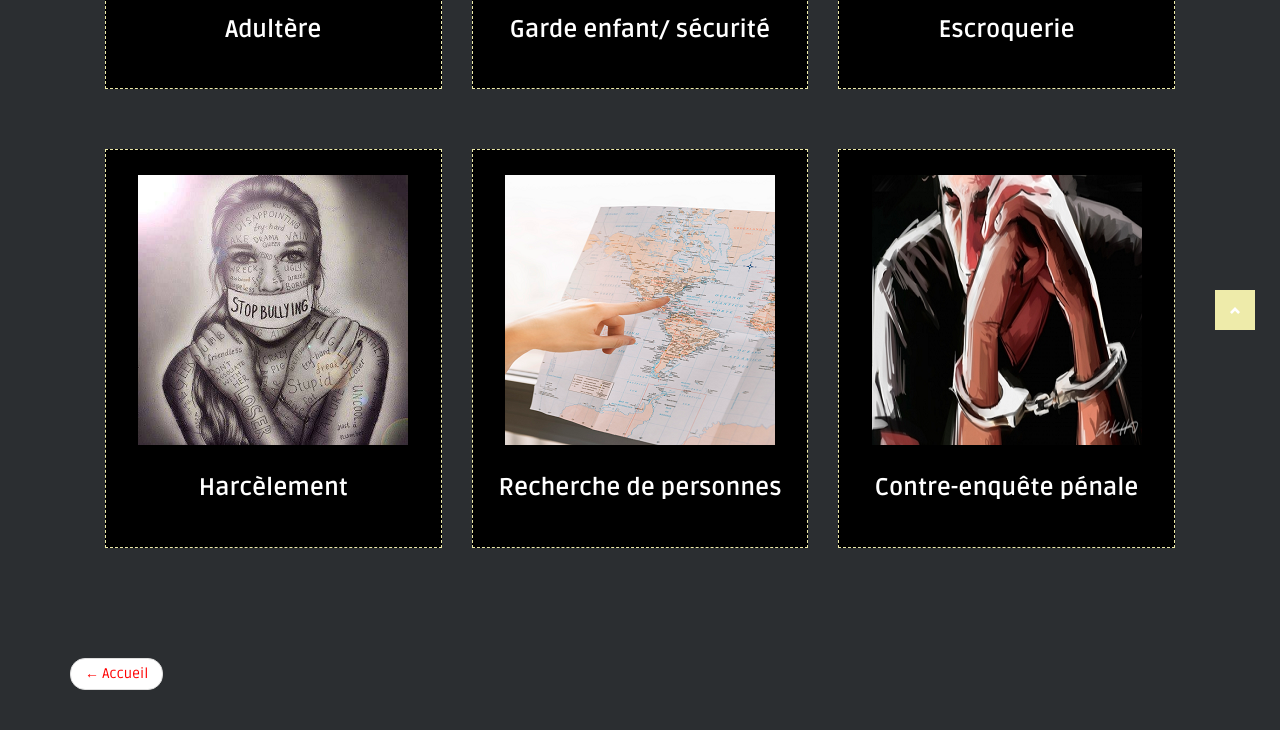
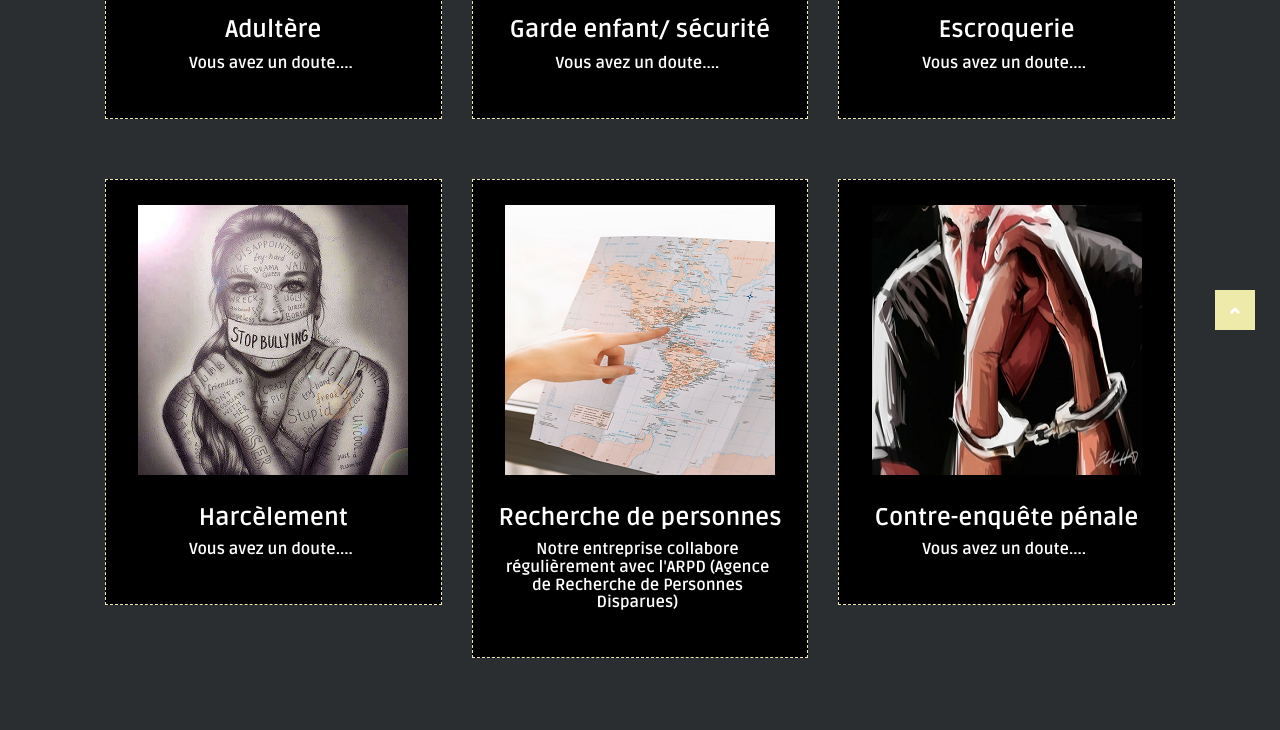
Before and after one commit to Laetitia34/ldetective.github.io, a plain HTML site: page about.html in a window 1280 px wide. Shown: the part 570-1300 px from the top of the page. Drawn offline with Linux system fonts and the light colour scheme.

Commit message:
images descrip

```diff
--- a/about.html
+++ b/about.html
@@ -2,7 +2,7 @@
 <html lang="en">
 <head>
   <meta charset="utf-8">
-  <title>agence L détectives & généalogie Montpeller Béziers</title>
+  <title>agence L détectives & généalogie Montpeller Béziers services aux particuliers</title>
   <meta content="width=device-width, initial-scale=1.0" name="viewport">
   <meta content="" name="keywords">
   <meta content="" name="description">
@@ -111,6 +111,7 @@
 
   <section class="section1">
     <div class="container clearfix">
+
       <div class="content col-lg-12 col-md-12 col-sm-12 clearfix">
          <div class="col-lg-4 col-md-4 col-sm-6 col-xs-12">
           <div class="teammembers">
@@ -123,12 +124,17 @@
               <p>   </p>
             </div>
 
+            <div class="description">
+              <h4>Vous avez un doute....</h4>
+            </div>
+
             <div class="teamskills">
             </div>
           </div>
           <!-- end teammembers -->
         </div>
         <!-- end col 4 -->
+
 
         <div class="col-lg-4 col-md-4 col-sm-6 col-xs-12">
           <div class="teammembers">
@@ -140,6 +146,12 @@
               <h3>Garde enfant/ sécurité</h3>
               <p>    </p>
             </div>
+
+            <div class="description">
+              <h4>Vous avez un doute....</h4>
+            </div>
+
+
             <div class="teamskills">
             </div>
           </div>
@@ -156,6 +168,10 @@
             <div class="teammembers-meta">
               <h3>Escroquerie</h3>
               <P>    </P>
+            </div>
+
+            <div class="description">
+              <h4>Vous avez un doute....</h4>
             </div>
 
             <div class="teamskills">
@@ -177,6 +193,10 @@
               <h3>Harcèlement</h3>
             </div>
 
+            <div class="description">
+              <h4>Vous avez un doute....</h4>
+            </div>
+
             <div class="teamskills">
 
             </div>
@@ -195,6 +215,10 @@
               <h3>Recherche de personnes</h3>
             </div>
 
+            <div class="description">
+              <h4>Notre entreprise collabore régulièrement avec l'ARPD (Agence de Recherche de Personnes Disparues)</h4>
+            </div>
+
             <div class="teamskills">
 
             </div>
@@ -211,6 +235,10 @@
             <!-- he wrap -->
             <div class="teammembers-meta">
               <h3>Contre-enquête pénale</h3>
+            </div>
+
+            <div class="description">
+              <h4>Vous avez un doute....</h4>
             </div>
 
             <div class="teamskills">
```
Also changed, not shown: contact.html (+2 -2 lines), index.html (+7 -2 lines), masonry-grid-portfolio.html (+1 -1 lines), services.html (+1 -1 lines), team-members.html (+1 -1 lines).
